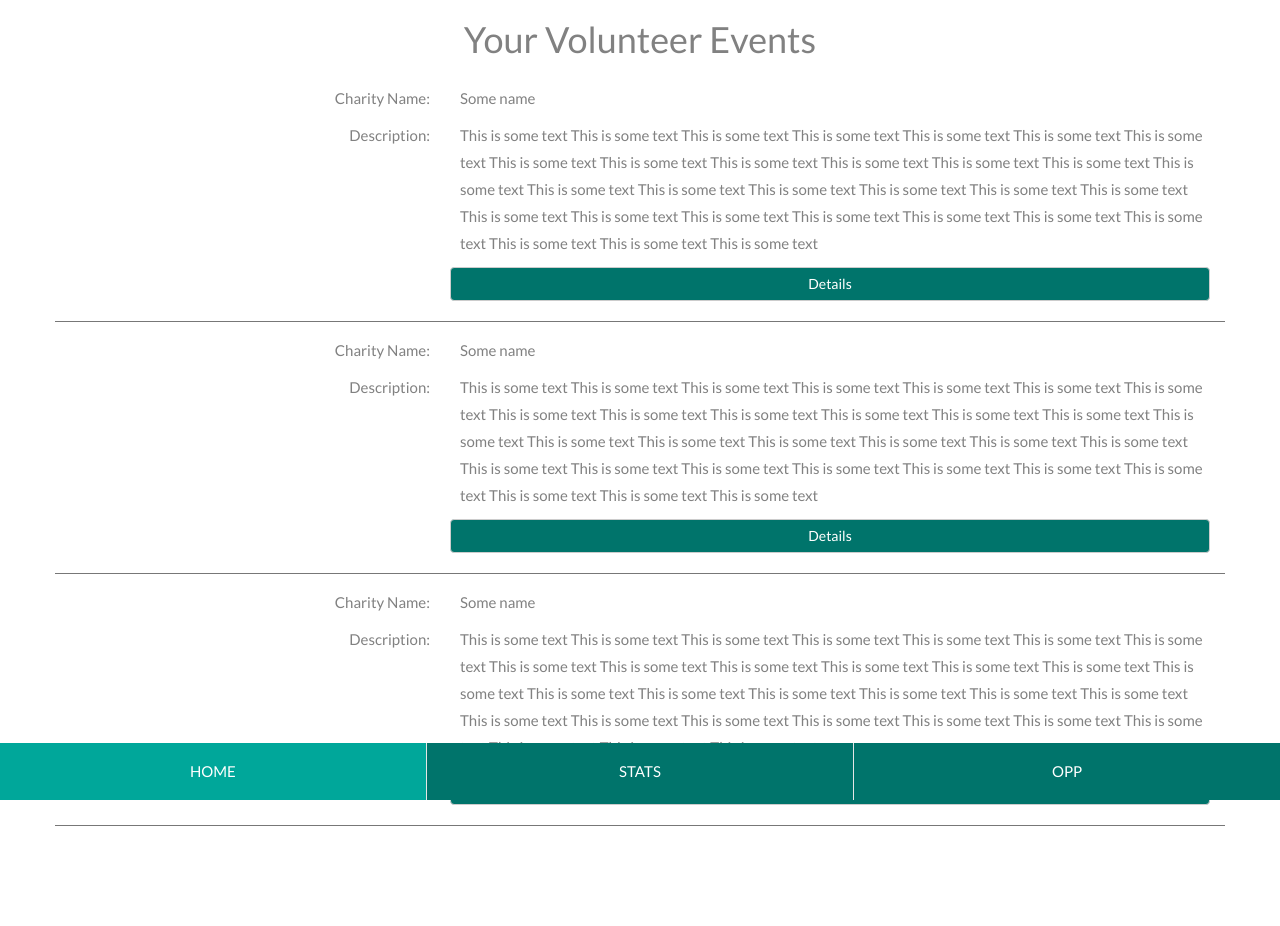
After one commit to UltraKapes/Runcorp, a PHP site: page /your-volunteering.html in a window 1280 px wide. The commit adds this page. Run offline with PHP 8.4, Linux system fonts and the light colour scheme.

Commit message:
Your volunteering page

```diff
--- a/www/css/style.css
+++ b/www/css/style.css
@@ -285,3 +285,12 @@ height: 100vh;
 .pending {
     background-color: yellow;
 }
+
+.bottom-border {
+    border-bottom: 1px solid #777777;
+    padding-bottom: 20px;
+}
+
+.top-padding {
+    padding-top: 15px;
+}
--- /dev/null
+++ b/www/your-volunteering.html
@@ -0,0 +1,136 @@
+<!DOCTYPE html>
+<html>
+    <head>
+        <!-- Theme Made By www.w3schools.com - No Copyright -->
+        <title>Volunteam - Your Volunteer Events</title>
+        <meta charset="utf-8">
+        <meta name="viewport" content="width=device-width, initial-scale=1">
+        <link rel="stylesheet" href="http://maxcdn.bootstrapcdn.com/bootstrap/3.3.6/css/bootstrap.min.css">
+        <link rel="stylesheet" href="css/style.css">
+        <link href="http://fonts.googleapis.com/css?family=Montserrat" rel="stylesheet" type="text/css">
+        <link href="http://fonts.googleapis.com/css?family=Lato" rel="stylesheet" type="text/css">
+        <script src="https://ajax.googleapis.com/ajax/libs/jquery/1.12.0/jquery.min.js"></script>
+        <script src="http://maxcdn.bootstrapcdn.com/bootstrap/3.3.6/js/bootstrap.min.js"></script>
+    </head>
+    <body id="myPage" data-spy="scroll" data-target=".navbar" data-offset="60">
+
+        <div class="phone-nav zed">
+            <a href="#services">
+                <div id="homeButton" class="col-xs-4 button-right clicked">HOME</div>
+            </a>
+            <a href="#services">
+                <div id="statsButton" class="col-xs-4 not-clicked">STATS</div>
+            </a>
+            <a href="#portfolio">
+                <div id="oppButton" class="col-xs-4 button-left not-clicked">OPP</div>
+            </a>
+        </div>
+
+        <div class="container text-center">
+            <div class="row">
+                <div class="col-xs-12 col-lg-12">
+                    <h1>Your Volunteer Events</h1>
+                </div>
+            </div>
+        </div>
+
+        <div class="container bottom-border top-padding">
+            <div class="row">
+                <div class="col-xs-4 text-right">
+                    <p>Charity Name: </p>
+                </div>
+                <div class="col-xs-8 text-left">
+                    <p>Some name</p>
+                </div>
+            </div>
+            <div class="row">
+                <div class="col-xs-4 text-right">
+                    <p>Description: </p>
+                </div>
+                <div class="col-xs-8 text-left">
+                    <p>This is some text This is some text This is some text This is some text This is some text This is some text This is some text This is some text This is some text This is some text This is some text This is some text This is some text This is some text This is some text This is some text This is some text This is some text This is some text This is some text This is some text This is some text This is some text This is some text This is some text This is some text This is some text This is some text This is some text This is some text </p>
+                </div>
+            </div>
+            <input class="btn btn-default col-xs-8 col-lg-8 col-xs-offset-4 col-lg-offset-4 green" onclick="testAlert()" value="Details">
+        </div>
+
+        <div class="container bottom-border top-padding">
+            <div class="row">
+                <div class="col-xs-4 text-right">
+                    <p>Charity Name: </p>
+                </div>
+                <div class="col-xs-8 text-left">
+                    <p>Some name</p>
+                </div>
+            </div>
+            <div class="row">
+                <div class="col-xs-4 text-right">
+                    <p>Description: </p>
+                </div>
+                <div class="col-xs-8 text-left">
+                    <p>This is some text This is some text This is some text This is some text This is some text This is some text This is some text This is some text This is some text This is some text This is some text This is some text This is some text This is some text This is some text This is some text This is some text This is some text This is some text This is some text This is some text This is some text This is some text This is some text This is some text This is some text This is some text This is some text This is some text This is some text </p>
+                </div>
+            </div>
+            <input class="btn btn-default col-xs-8 col-lg-8 col-xs-offset-4 col-lg-offset-4 green" onclick="testAlert()" value="Details">
+        </div>
+
+        <div class="container bottom-border top-padding">
+            <div class="row">
+                <div class="col-xs-4 text-right">
+                    <p>Charity Name: </p>
+                </div>
+                <div class="col-xs-8 text-left">
+                    <p>Some name</p>
+                </div>
+            </div>
+            <div class="row">
+                <div class="col-xs-4 text-right">
+                    <p>Description: </p>
+                </div>
+                <div class="col-xs-8 text-left">
+                    <p>This is some text This is some text This is some text This is some text This is some text This is some text This is some text This is some text This is some text This is some text This is some text This is some text This is some text This is some text This is some text This is some text This is some text This is some text This is some text This is some text This is some text This is some text This is some text This is some text This is some text This is some text This is some text This is some text This is some text This is some text </p>
+                </div>
+            </div>
+            <input class="btn btn-default col-xs-8 col-lg-8 col-xs-offset-4 col-lg-offset-4 green" onclick="testAlert()" value="Details">
+        </div>
+
+        <div class="container">
+            <div style="height:100px;"></div>
+        </div>
+
+        <script>
+            $(document).ready(function(){
+                // Add smooth scrolling to all links in navbar + footer link
+                $(".navbar a, footer a[href='#myPage']").on('click', function(event) {
+
+                    // Prevent default anchor click behavior
+                    event.preventDefault();
+
+                    // Store hash
+                    var hash = this.hash;
+
+                    // Using jQuery's animate() method to add smooth page scroll
+                    // The optional number (900) specifies the number of milliseconds it takes to scroll to the specified area
+                    $('html, body').animate({
+                        scrollTop: $(hash).offset().top
+                    }, 900, function(){
+
+                        // Add hash (#) to URL when done scrolling (default click behavior)
+                        window.location.hash = hash;
+                    });
+                });
+
+                $(window).scroll(function() {
+                    $(".slideanim").each(function(){
+                        var pos = $(this).offset().top;
+
+                        var winTop = $(window).scrollTop();
+                        if (pos < winTop + 600) {
+                            $(this).addClass("slide");
+                        }
+                    });
+                });
+            })
+        </script>
+    </body>
+</html>
```
